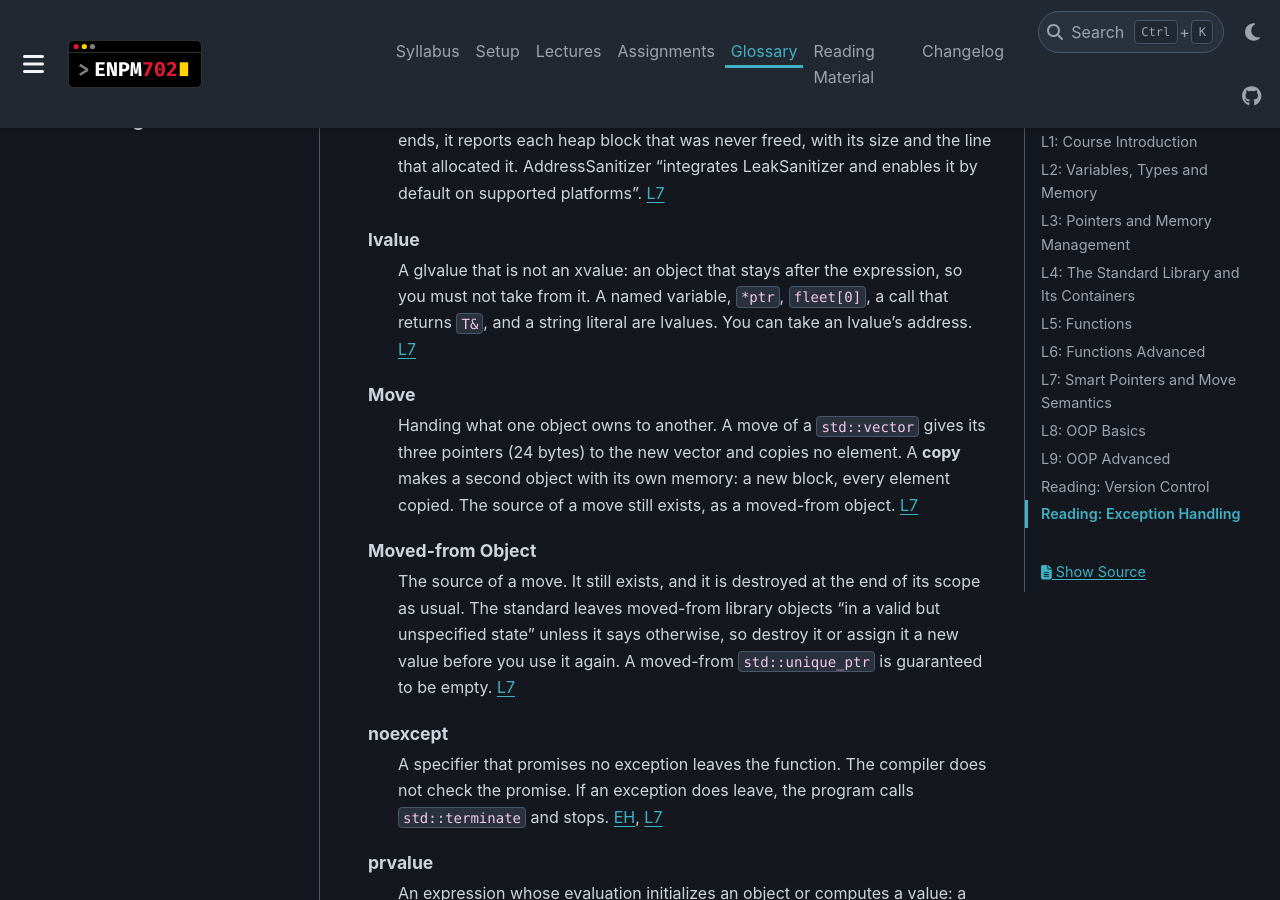
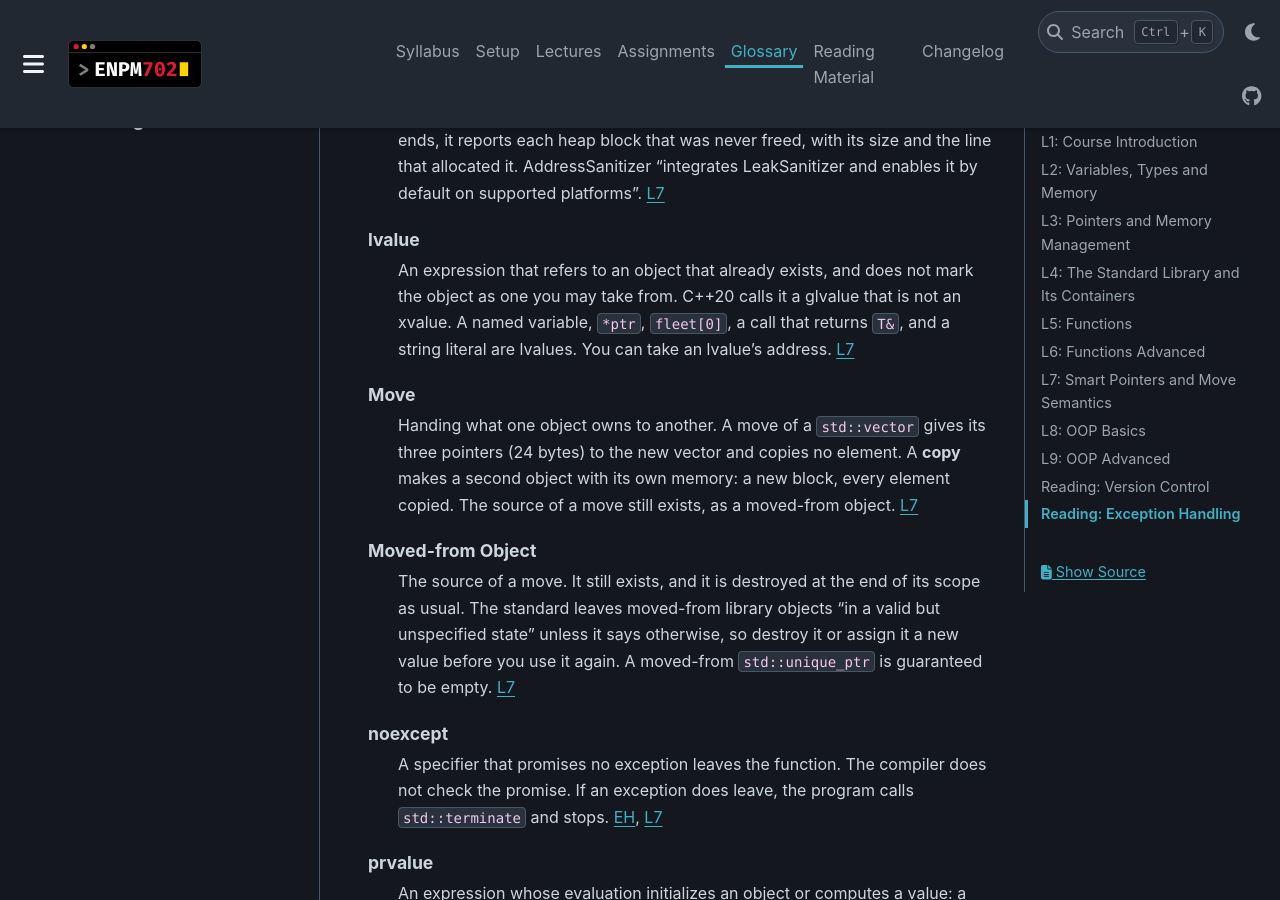
Before and after one commit to zeidk/enpm702-fall-2026-docs, a Sphinx documentation site: the page built from docs/source/glossary/glossary.rst, in a window 1280 px wide and 900 px high, scrolled down 28779 px. Built offline with Sphinx 7.4.7 and the PyData theme 0.15.4, drawn with Linux system fonts in a browser that asks for light colours.

Commit message:
L7: new lvalue definition in the lecture and the glossary

```diff
--- a/docs/source/glossary/glossary.rst
+++ b/docs/source/glossary/glossary.rst
@@ -1578,10 +1578,11 @@ L7: Smart Pointers and Move Semantics
       :doc:`L7 </lectures/lecture7/l7_lecture>`
 
    lvalue
-      A glvalue that is not an xvalue: an object that stays after the
-      expression, so you must not take from it. A named variable, ``*ptr``,
-      ``fleet[0]``, a call that returns ``T&``, and a string literal are
-      lvalues. You can take an lvalue's address.
+      An expression that refers to an object that already exists, and does
+      not mark the object as one you may take from. C++20 calls it a glvalue
+      that is not an xvalue. A named variable, ``*ptr``, ``fleet[0]``, a call
+      that returns ``T&``, and a string literal are lvalues. You can take an
+      lvalue's address.
       :doc:`L7 </lectures/lecture7/l7_lecture>`
 
    Move
```
Also changed, not shown: docs/source/lectures/lecture7/l7_lecture.rst (+16 -15 lines).
